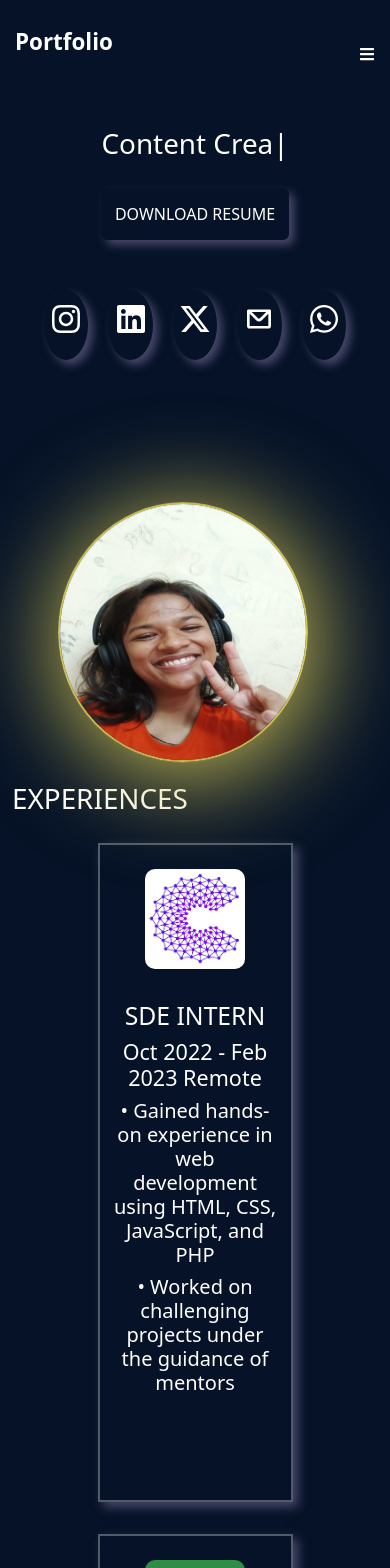
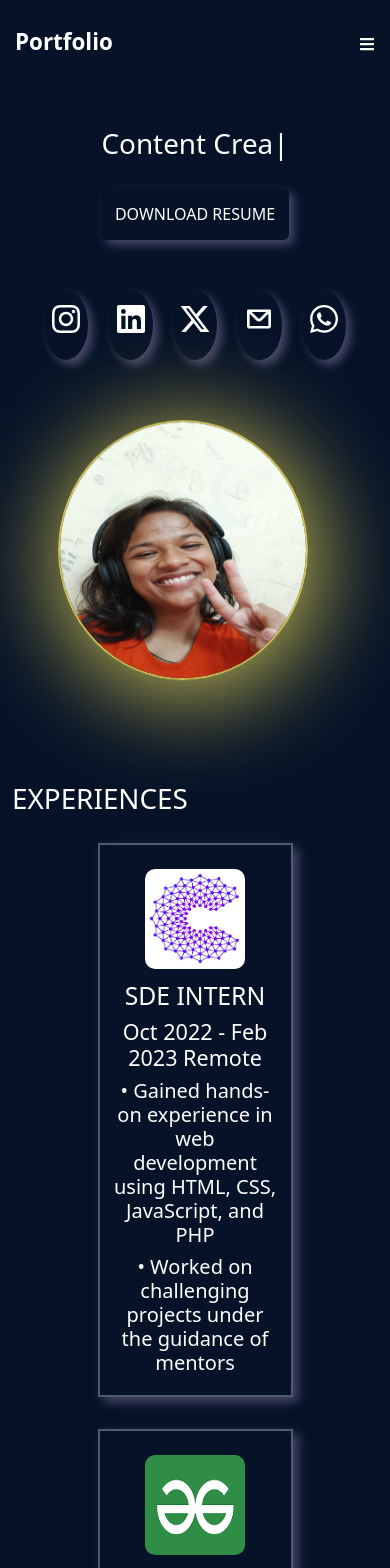
Before and after one commit to g-rashmi/portfolio_n, a React (Vite) app: page / in a window 390 px wide. Shown: the top 1568 px of the page. Built offline with nearby package versions, Linux system fonts and the light colour scheme.

Commit message:
add media

```diff
--- a/src/index.css
+++ b/src/index.css
@@ -321,8 +321,9 @@ p {
     max-width: 100%;
   }
 
-  .right {
-    margin-top: 20px;
+  .home .right {
+  position:relative;
+top:-82px;
   }
 
   .menu-toggle {
@@ -331,8 +332,9 @@ p {
 
   .menu-items {
     display: none;
-    width: auto;
-    text-align: right;
+  width:auto;
+    padding:10px;
+    text-align: center;
     background-color: #180e25;
     position: absolute;
     top: 50px; /* Adjust as needed based on your design */
@@ -354,15 +356,18 @@ p {
     display: flex;
     flex-direction: column;
     flex-wrap: wrap;
+
   }
   .ex-items {
     width: 50vw;
+    height:auto;
   }
 }
 @media screen and (max-width: 1023px) {
   .cardii {
     align-items: center;
     display: flex;
+
     justify-content: center;
   }
 }
```
